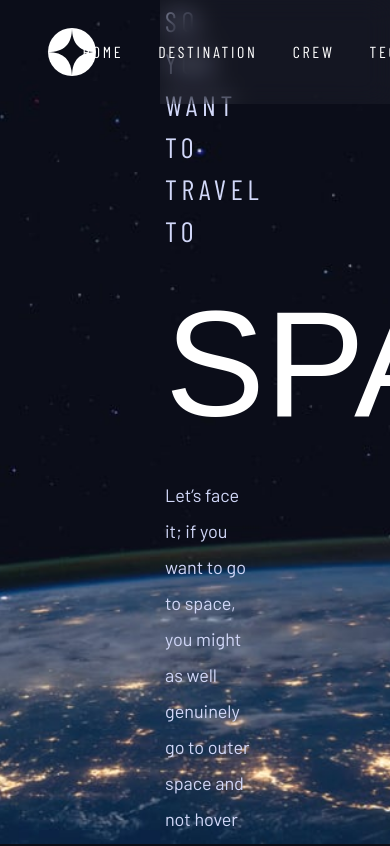
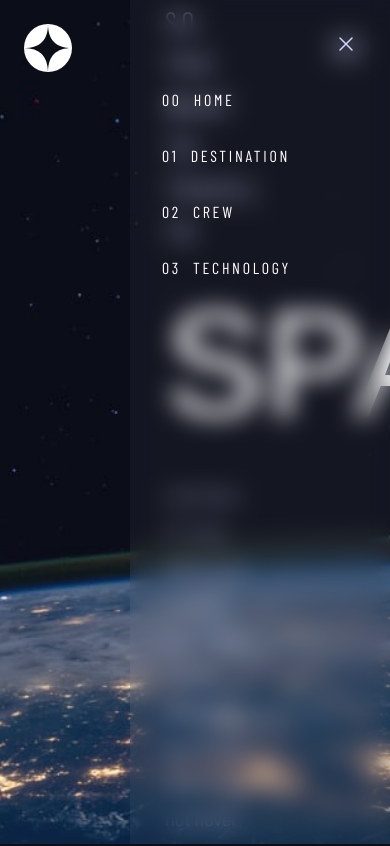
Before and after one commit to mackieva/space-tour, a Next.js app: page / in a window 390 px wide. Shown: the top 846 px of the page. Built offline with nearby package versions, Linux system fonts and the light colour scheme; a web font is replaced by a local one.

Commit message:
mobile nav setup

```diff
--- a/package.json
+++ b/package.json
@@ -9,6 +9,7 @@
     "lint": "next lint"
   },
   "dependencies": {
+    "@heroicons/react": "^2.1.5",
     "framer-motion": "^11.3.31",
     "next": "14.2.7",
     "react": "^18",
--- a/src/components/ui/Header.tsx
+++ b/src/components/ui/Header.tsx
@@ -8,8 +8,8 @@ import Link from 'next/link';
 
 export default function Header() {
 	return (
-		<header className='max-w-screen-lg mx-auto grid grid-cols-headerTablet relative z-50 lg:grid-cols-header lg:mt-10'>
-			<div className='ml-12 flex justify-start gap-3 items-center'>
+		<header className='max-w-screen-lg mx-auto grid grid-cols-headerMobile p-6 pb-0 relative z-50 md:grid-cols-headerTablet md:p-0 lg:grid-cols-header lg:mt-10'>
+			<div className='m-0 flex justify-start gap-3 items-center md:ml-12'>
 				<Link href='/'>
 					<Image src={logo} alt="Space Tourism Logo - Let's Go" />
 				</Link>
--- a/src/components/ui/Nav.tsx
+++ b/src/components/ui/Nav.tsx
@@ -5,23 +5,31 @@ import { navList } from '@/util/data';
 import { useState } from 'react';
 import '@/components/ui/Nav.css';
 import { motion } from 'framer-motion';
+import { Bars3Icon, XMarkIcon } from '@heroicons/react/24/solid';
 
 export default function Nav() {
 	const [hoveredLink, setHoveredLink] = useState('');
 
 	return (
+		<>
+			<div className='flex justify-end items-center md:hidden'>
+				<Bars3Icon className='size-10 text-lavender' />
+			</div>
 			<nav
-			className='flex justify-center items-center bg-white/[0.04] backdrop-blur-md gap-[35px] lg:gap-[52px]'
+				className='flex flex-col justify-start items-start bg-white/[0.04] backdrop-blur-md gap-[32px] absolute top-0 right-0 w-2/3 h-screen p-8 pb-0 md:justify-center md:relative md:h-auto md:w-full md:flex-row md:translate-x-0 lg:gap-[52px]'
 				onMouseLeave={() => setHoveredLink('')}
 			>
+				<XMarkIcon className='size-6 text-lavender self-end md:hidden' />
 				{navList.map((link, i) => (
 					<Link
-					className='font-sansCon text-white tracking-[2.7px] pt-10 pb-10 uppercase relative md:text-sm lg:text-base'
+						className='font-sansCon text-white tracking-[2.7px] uppercase relative text-base md:text-sm md:pb-10 lg:text-base'
 						href={link.path}
 						key={i}
 						onMouseEnter={() => setHoveredLink(link.label)}
 					>
-					<span className='pr-3 font-bold hidden lg:inline'>0{i}</span>
+						<span className='pr-3 md:font-bold inline md:hidden lg:inline'>
+							0{i}
+						</span>
 						{link.label}
 						{hoveredLink === link.label && (
 							<motion.div
@@ -33,5 +41,6 @@ export default function Nav() {
 					</Link>
 				))}
 			</nav>
+		</>
 	);
 }
--- a/tailwind.config.ts
+++ b/tailwind.config.ts
@@ -12,6 +12,7 @@ const config: Config = {
 				// Complex site-specific column configuration
 				header: '1fr 57%',
 				headerTablet: '1fr 59%',
+				headerMobile: 'repeat(2, 1fr)',
 				homeGrid: '40% 1fr',
 				destinationGrid: '1fr 40%',
 				techGrid: '1fr 35% 40%',
```
Also changed, not shown: 1 other file (tests, documents, lock files or other folders). Lines whose indentation alone changed are shown as unchanged.
